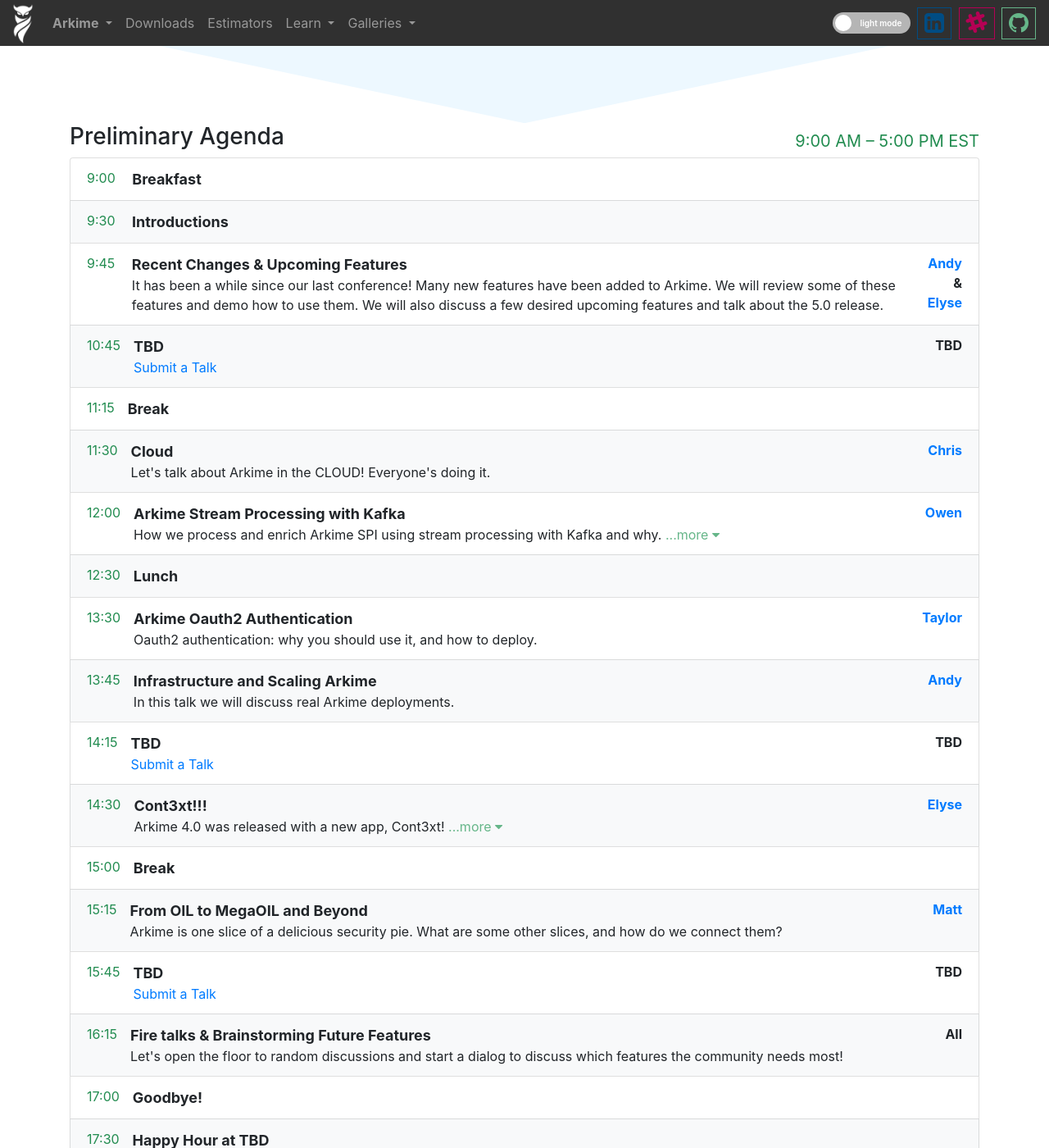
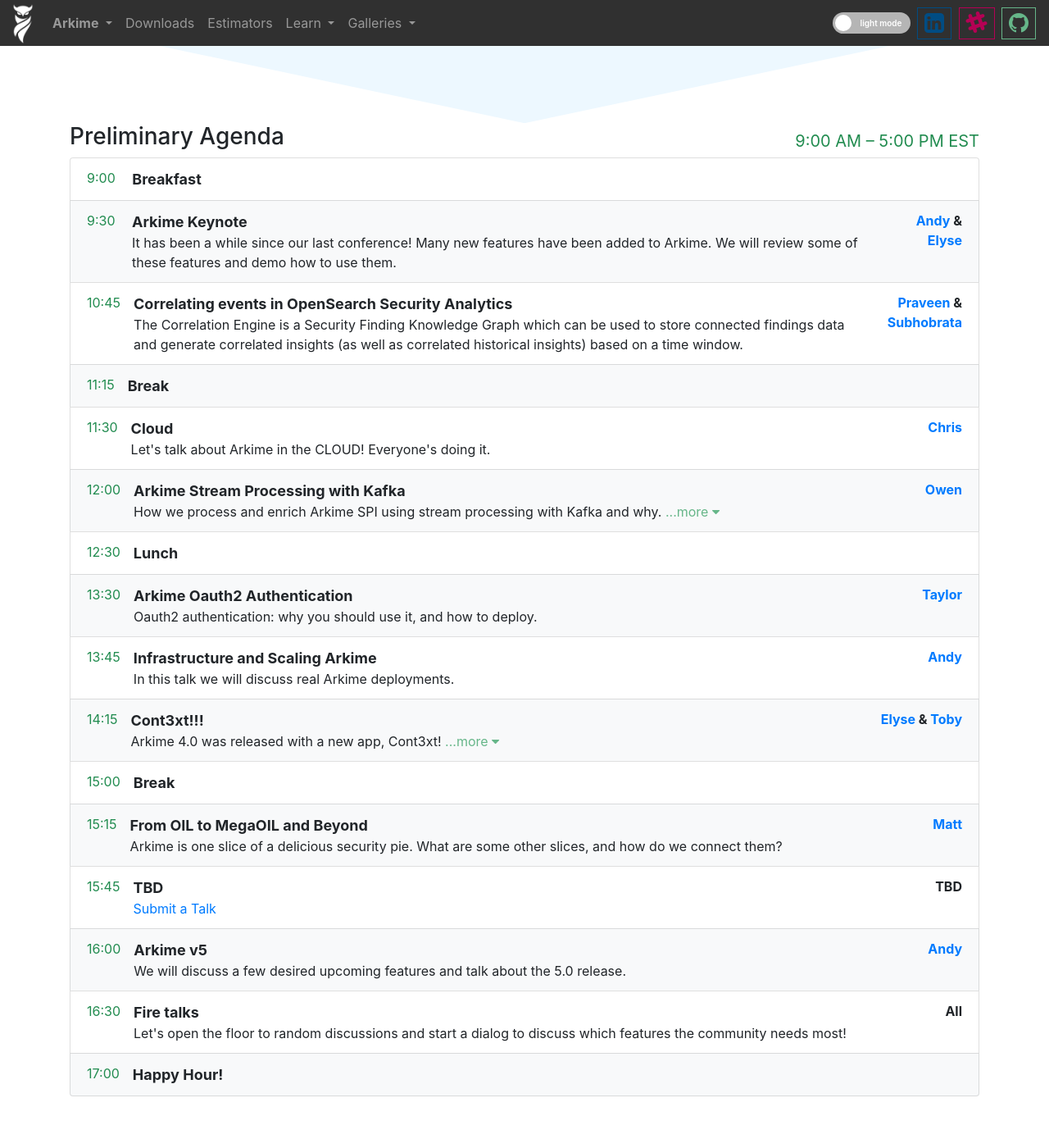
Before and after one commit to arkime/arkimeweb, a Jekyll site: the page built from arkimeet.html, in a window 1280 px wide and 1400 px high, scrolled down 1023 px. Shown: the whole window at 82% size. Built offline with Jekyll 4.4.1, drawn with Linux system fonts in a browser that asks for light colours; some of the changed text lies outside the part shown.

Commit message:
add toby and talks

```diff
--- a/arkimeet.html
+++ b/arkimeet.html
@@ -167,7 +167,6 @@
               <div class="d-flex align-items-start justify-content-between">
                 <div class="mr-auto dark-primary-theme-text">9:00&nbsp;</div>
                 <div class="pl-3 flex-fill agenda-title">Breakfast</div>
-                <!-- TODO -->
                 <!-- <div class="pl-3 flex-fill mr-n1 text-right">
                   <strong>
                     Sponsored by
@@ -178,23 +177,15 @@
             <li class="list-group-item">
               <div class="d-flex align-items-start justify-content-between">
                 <div class="mr-auto dark-primary-theme-text">9:30&nbsp;</div>
-                <div class="pl-3 flex-fill agenda-title">Introductions</div>
-                <div class="pl-3 flex-fill mr-n1 text-right">&nbsp;</div>
-              </div>
-            </li>
-            <li class="list-group-item">
-              <div class="d-flex align-items-start justify-content-between">
-                <div class="mr-auto dark-primary-theme-text">9:45&nbsp;</div>
                 <div class="pl-3 flex-fill">
                   <div class="agenda-title">
-                    Recent Changes &amp Upcoming Features
+                    Arkime Keynote
                   </div>
                   <span class="agenda-description">
                     It has been a while since our last conference!
                     Many new features have been added to Arkime.
                     We will review some of these features and demo
-                    how to use them. We will also discuss a few desired
-                    upcoming features and talk about the 5.0 release.
+                    how to use them.
                   </span>
                 </div>
                 <div class="pl-3 flex-fill mr-n1 text-right">
@@ -211,28 +202,21 @@
                 <div class="mr-auto dark-primary-theme-text">10:45</div>
                 <div class="pl-3 flex-fill">
                   <div class="agenda-title">
-                    TBD
+                    Correlating events in OpenSearch Security Analytics
                   </div>
                   <span class="agenda-description">
-                    <a href="https://docs.google.com/forms/d/e/1FAIpQLSe2LEkctWBn8Oup13FXIhxoe9GHRvtVyCth49h7sYuybr_ldg/viewform"
-                      class="no-decoration">
-                      Submit a Talk
-                    </a>
-                    <!-- <a class="agenda-description-more-btn cursor-pointer primary-theme-text no-wrap"
-                      onclick="showMore(event)">
-                      ...more&nbsp;<span class="fa fa-caret-down"></span>
-                    </a>
-                    <span class="agenda-description-more-text" style="display:none;">
-                    </span>
-                    <a class="agenda-description-less-btn cursor-pointer primary-theme-text no-wrap"
-                      onclick="showLess(event)"
-                      style="display:none;">
-                      less&nbsp;<span class="fa fa-caret-up"></span>
-                    </a> -->
+                    The Correlation Engine is a Security Finding Knowledge Graph
+                    which can be used to store connected findings data and generate
+                    correlated insights (as well as correlated historical insights)
+                    based on a time window.
                   </span>
                 </div>
                 <div class="pl-3 flex-fill mr-n1 text-right">
-                  <strong>TBD</strong>
+                  <strong>
+                    <a href class="no-decoration" data-toggle="modal" data-target="#praveenbio">Praveen</a>
+                    &amp;
+                    <a href class="no-decoration" data-toggle="modal" data-target="#subhobratabio">Subhobrata</a>
+                  </strong>
                 </div>
               </div>
             </li>
@@ -306,7 +290,6 @@
                 <div class="mr-auto dark-primary-theme-text">12:30</div>
                 <div class="pl-3 flex-fill agenda-title">Lunch</div>
                 <div class="pl-3 flex-fill mr-n1 text-right">
-                  <!-- TODO -->
                   <!-- <strong>
                     Sponsored by
                   </strong> -->
@@ -339,7 +322,6 @@
                     Infrastructure and Scaling Arkime
                   </div>
                   <span class="agenda-description">
-                    <!-- TODO better text? -->
                     In this talk we will discuss real Arkime deployments.
                     <!-- <a class="agenda-description-more-btn cursor-pointer primary-theme-text no-wrap"
                       onclick="showMore(event)">
@@ -364,36 +346,6 @@
                 <div class="mr-auto dark-primary-theme-text">14:15</div>
                 <div class="pl-3 flex-fill">
                   <div class="agenda-title">
-                    TBD
-                  </div>
-                  <span class="agenda-description">
-                    <a href="https://docs.google.com/forms/d/e/1FAIpQLSe2LEkctWBn8Oup13FXIhxoe9GHRvtVyCth49h7sYuybr_ldg/viewform"
-                      class="no-decoration">
-                      Submit a Talk
-                    </a>
-                    <!-- <a class="agenda-description-more-btn cursor-pointer primary-theme-text no-wrap"
-                      onclick="showMore(event)">
-                      ...more&nbsp;<span class="fa fa-caret-down"></span>
-                    </a>
-                    <span class="agenda-description-more-text" style="display:none;">
-                    </span>
-                    <a class="agenda-description-less-btn cursor-pointer primary-theme-text no-wrap"
-                      onclick="showLess(event)"
-                      style="display:none;">
-                      less&nbsp;<span class="fa fa-caret-up"></span>
-                    </a> -->
-                  </span>
-                </div>
-                <div class="pl-3 flex-fill mr-n1 text-right">
-                  <strong>TBD</strong>
-                </div>
-              </div>
-            </li>
-            <li class="list-group-item">
-              <div class="d-flex align-items-start justify-content-between">
-                <div class="mr-auto dark-primary-theme-text">14:30</div>
-                <div class="pl-3 flex-fill">
-                  <div class="agenda-title">
                     Cont3xt!!!
                   </div>
                   <span class="agenda-description">
@@ -415,8 +367,11 @@
                   </span>
                 </div>
                 <div class="pl-3 flex-fill mr-n1 text-right">
-                  <!-- TODO add Toby? -->
-                  <strong><a href class="no-decoration" data-toggle="modal" data-target="#elysebio">Elyse</a></strong>
+                  <strong>
+                    <a href class="no-decoration" data-toggle="modal" data-target="#elysebio">Elyse</a>
+                    &amp;
+                    <a href class="no-decoration" data-toggle="modal" data-target="#tobybio">Toby</a>
+                  </strong>
                 </div>
               </div>
             </li>
@@ -475,10 +430,26 @@
             </li>
             <li class="list-group-item">
               <div class="d-flex align-items-start justify-content-between">
-                <div class="mr-auto dark-primary-theme-text">16:15</div>
+                <div class="mr-auto dark-primary-theme-text">16:00</div>
                 <div class="pl-3 flex-fill">
                   <div class="agenda-title">
-                    Fire talks &amp; Brainstorming Future Features
+                    Arkime v5
+                  </div>
+                  <span class="agenda-description">
+                    We will discuss a few desired upcoming features and talk about the 5.0 release.
+                  </span>
+                </div>
+                <div class="pl-3 flex-fill mr-n1 text-right">
+                  <strong><a href class="no-decoration" data-toggle="modal" data-target="#andybio">Andy</a></strong>
+                </div>
+              </div>
+            </li>
+            <li class="list-group-item">
+              <div class="d-flex align-items-start justify-content-between">
+                <div class="mr-auto dark-primary-theme-text">16:30</div>
+                <div class="pl-3 flex-fill">
+                  <div class="agenda-title">
+                    Fire talks
                   </div>
                   <span class="agenda-description">
                     Let's open the floor to random discussions and start
@@ -490,24 +461,22 @@
                 </div>
               </div>
             </li>
-            </li>
-            <li class="list-group-item">
+            <!-- <li class="list-group-item">
               <div class="d-flex align-items-start justify-content-between">
                 <div class="mr-auto dark-primary-theme-text">17:00</div>
                 <div class="pl-3 flex-fill agenda-title">Goodbye!</div>
                 <div class="pl-3 flex-fill mr-n1 text-right">&nbsp;</div>
               </div>
-            </li>
+            </li> -->
             <li class="list-group-item">
               <div class="d-flex align-items-start justify-content-between">
-                <div class="mr-auto dark-primary-theme-text">17:30</div>
+                <div class="mr-auto dark-primary-theme-text">17:00</div>
                 <div class="pl-3 flex-fill agenda-title">
-                  Happy Hour at TBD
+                  Happy Hour!
                   <div class="more-info">
                   </div>
                 </div>
                 <div class="pl-3 flex-fill mr-n1 text-right">
-                  <!-- TODO -->
                   <!-- <strong>
                     Sponsored by
                   </strong> -->
@@ -651,6 +620,36 @@
                 <p class="mb-1">Cyber Security and<br>Infrastructure Supervisor</p>
                 <a class="btn btn-outline-danger btn-sm"
                   data-toggle="modal" data-target="#taylorbio">
+                  See bio
+                </a>
+              </div>
+              <div class="mb-4 mr-2 ml-2">
+                <img src="assets/speakers/praveen.jpeg" height="120px" style="border-radius:6px" />
+                <br>
+                <strong>Praveen Sameneni</strong>
+                <p class="mb-1">Engineering Manager</p>
+                <a class="btn btn-outline-danger btn-sm"
+                  data-toggle="modal" data-target="#praveenbio">
+                  See bio
+                </a>
+              </div>
+              <div class="mb-4 mr-2 ml-2">
+                <img src="assets/speakers/subhobrata.jpeg" height="120px" style="border-radius:6px" />
+                <br>
+                <strong>Subhobrata Dey</strong>
+                <p class="mb-1">Software Development Engineer</p>
+                <a class="btn btn-outline-danger btn-sm"
+                  data-toggle="modal" data-target="#subhobratabio">
+                  See bio
+                </a>
+              </div>
+              <div class="mb-4 mr-2 ml-2">
+                <img src="assets/speakers/toby.jpeg" height="120px" style="border-radius:6px" />
+                <br>
+                <strong>Toby Salusky</strong>
+                <p class="mb-1">Software Development Intern</p>
+                <a class="btn btn-outline-danger btn-sm"
+                  data-toggle="modal" data-target="#tobybio">
                   See bio
                 </a>
               </div>
@@ -822,6 +821,59 @@
       </div>
     </div>
 
+    <div class="modal" id="praveenbio" tabindex="-1" aria-hidden="true">
+      <div class="modal-dialog modal-dialog-centered text-center">
+        <div class="modal-content">
+          <div class="modal-header">
+            <h5 class="modal-title">Praveen Sameneni</h5>
+            <button type="button" class="close" data-dismiss="modal" aria-label="Close">
+              <span aria-hidden="true">&times;</span>
+            </button>
+          </div>
+          <div class="modal-body">
+            <img src="assets/speakers/praveen.jpeg" height="120px" style="border-radius:6px" />
+            <p class="mb-1"><strong>Engineering Manager</strong></p>
+            Praveen Sameneni is an Engineering Manager at AWS. Praveen's area of interest include Plugin development, Security Analytics in OpenSearch.
+          </div>
+        </div>
+      </div>
+    </div>
+
+    <div class="modal" id="subhobratabio" tabindex="-1" aria-hidden="true">
+      <div class="modal-dialog modal-dialog-centered text-center">
+        <div class="modal-content">
+          <div class="modal-header">
+            <h5 class="modal-title">Subhobrata Dey</h5>
+            <button type="button" class="close" data-dismiss="modal" aria-label="Close">
+              <span aria-hidden="true">&times;</span>
+            </button>
+          </div>
+          <div class="modal-body">
+            <img src="assets/speakers/subhobrata.jpeg" height="120px" style="border-radius:6px" />
+            <p class="mb-1"><strong>Software Development Engineer</strong></p>
+            Subhobrata Dey is a Software Development Engineer at AWS. Subho focuses on OpenSearch Security Analytics, Alerting and distributed systems.
+          </div>
+        </div>
+      </div>
+    </div>
+
+    <div class="modal" id="tobybio" tabindex="-1" aria-hidden="true">
+      <div class="modal-dialog modal-dialog-centered text-center">
+        <div class="modal-content">
+          <div class="modal-header">
+            <h5 class="modal-title">Toby Salusky</h5>
+            <button type="button" class="close" data-dismiss="modal" aria-label="Close">
+              <span aria-hidden="true">&times;</span>
+            </button>
+          </div>
+          <div class="modal-body">
+            <img src="assets/speakers/toby.jpeg" height="120px" style="border-radius:6px" />
+            <p class="mb-1"><strong>Software Development Intern</strong></p>
+          </div>
+        </div>
+      </div>
+    </div>
+
   </div>
 
   <!-- footer -->
```
Also changed, not shown: assets/speakers/toby.jpeg (added).
